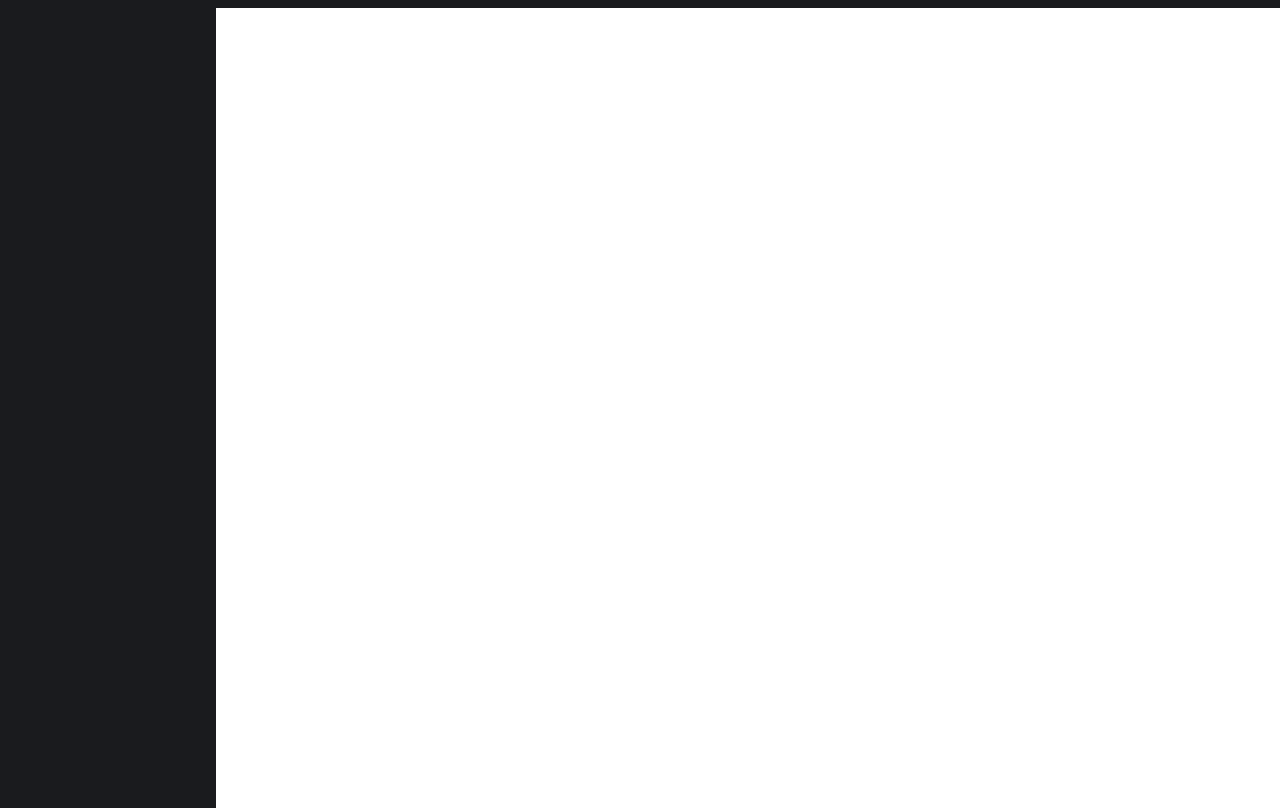
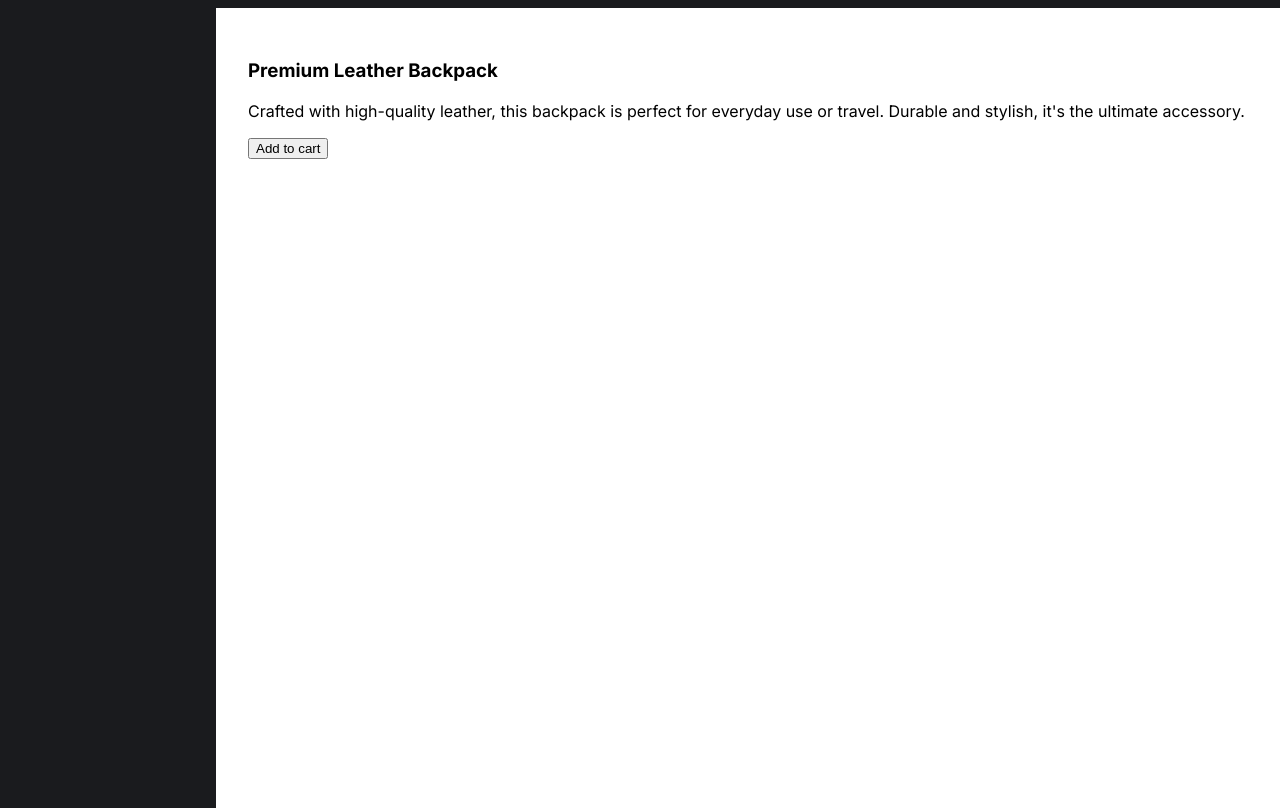
Before and after one commit to Lexicon-LTU-2024/webshop-draft-code-along, a plain HTML site: page index.html in a window 1280 px wide. Shown: the part 44-852 px from the top of the page. Drawn offline with nearby package versions, Linux system fonts and the light colour scheme.

Commit message:
created card structure for a product

```diff
--- a/index.html
+++ b/index.html
@@ -34,7 +34,21 @@
 
     <section class="container">
       <aside class="side-menu"></aside>
-      <main class="main-content"></main>
+      <main class="main-content">
+        <article class="card">
+          <figure class="card-image"></figure>
+          <div class="card-content">
+            <h3>Premium Leather Backpack</h3>
+            <p class="card-text">
+              Crafted with high-quality leather, this backpack is perfect for everyday use or
+              travel. Durable and stylish, it's the ultimate accessory.
+            </p>
+            <div class="card-actions">
+              <button class="add">Add to cart</button>
+            </div>
+          </div>
+        </article>
+      </main>
     </section>
   </body>
 </html>
```
